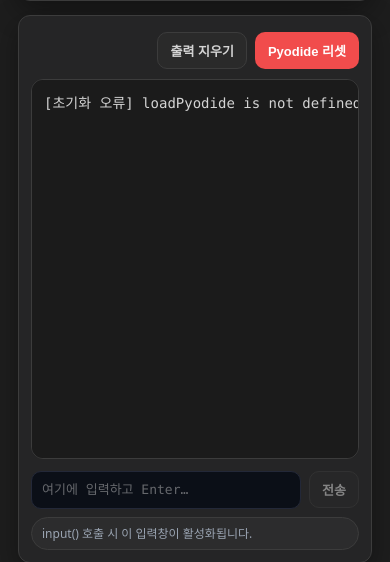
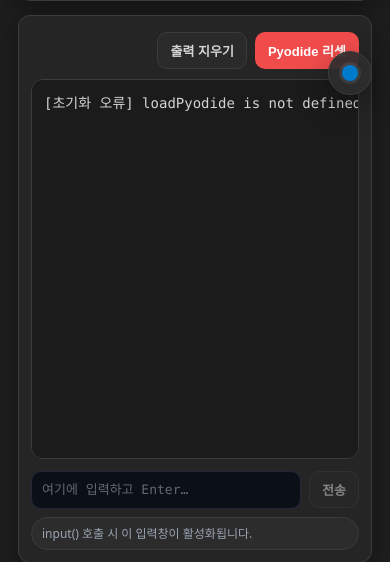
Before and after one commit to jeongbin-0509/kPython, a Flask app: page / in a window 390 px wide. Shown: the part 659-1221 px from the top of the page. Run offline with Flask 3, Linux system fonts and the light colour scheme; some libraries are stand-ins or nearby versions.

Commit message:
divapink theme added

```diff
--- a/static/css/style.css
+++ b/static/css/style.css
@@ -264,3 +264,66 @@ button.danger:hover{ filter: brightness(1.05); }
 
 a{ color: var(--accent-2); text-decoration: none; }
 a:hover{ text-decoration: underline; }
+
+.fab{
+  position: fixed;
+  right: 18px;
+  bottom: 18px;
+  width: 44px;
+  height: 44px;
+  border-radius: 999px;
+  display: grid;
+  place-items: center;
+  z-index: 9999;
+
+  border: 1px solid var(--line);
+  background: rgba(45,45,45,.92);
+  color: var(--text);
+  box-shadow: var(--shadow);
+}
+
+.fab:hover{ filter: brightness(1.08); }
+.fab:active{ transform: translateY(1px); }
+
+.fab-dot{
+  width: 16px;
+  height: 16px;
+  border-radius: 999px;
+  background: var(--accent-2);
+  box-shadow: 0 0 0 3px rgba(255,255,255,.08);
+}
+
+/* 작은 화면에서 키보드/콘솔 가리지 않게 살짝 올림 */
+@media (max-width: 520px){
+  .fab{ bottom: 90px; }
+}
+
+/* =========================================================
+   Themes (override only CSS variables)
+   Apply by: document.documentElement.dataset.theme = "..."
+   ========================================================= */
+
+/* 기본값은 이미 :root 에 있으므로 여기서는 추가 테마만 정의 */
+
+/* Light */
+:root[data-theme="divapink"]{
+  /* Backgrounds */
+  --bg: #140b12;          /* 아주 어두운 자주-블랙 */
+  --surface: #1c0f18;     /* 패널 */
+  --surface-2: #26121f;   /* 툴바/입력 */
+
+  /* Lines */
+  --line: #3a1a2d;
+
+  /* Text */
+  --text: #f6eaf1;
+  --muted: #c7a6b8;
+
+  /* Accents */
+  --accent: #ff4fa3;     /* 메인 버튼 (Diva Pink) */
+  --accent-2: #ff79bd;   /* 커서/포커스/포인트 */
+  --danger: #ff5c7a;
+
+  /* Shadow */
+  --shadow: 0 10px 30px rgba(255,79,163,.25);
+}
--- a/static/javascript/script.js
+++ b/static/javascript/script.js
@@ -201,3 +201,51 @@ window.addEventListener("load", () => {
   boot();
   updateLineNumbers();
 });
+
+/* Diva Pink theme 추가 */
+(function () {
+  const THEMES = ["vscode", "divapink"]; // ← 디바핑크 하나만 추가
+  const STORAGE_KEY = "hangpy.theme";
+
+  function applyTheme(theme) {
+    const root = document.documentElement;
+
+    if (!theme || theme === "vscode") {
+      root.removeAttribute("data-theme");
+      localStorage.setItem(STORAGE_KEY, "vscode");
+      return;
+    }
+
+    root.setAttribute("data-theme", theme);
+    localStorage.setItem(STORAGE_KEY, theme);
+  }
+
+  function getCurrentTheme() {
+    const saved = localStorage.getItem(STORAGE_KEY);
+    if (saved && THEMES.includes(saved)) return saved;
+    return "vscode";
+  }
+
+  function nextTheme(current) {
+    const i = THEMES.indexOf(current);
+    return THEMES[(i + 1) % THEMES.length];
+  }
+
+  applyTheme(getCurrentTheme());
+
+  function initFab() {
+    const fab = document.getElementById("themeFab");
+    if (!fab) return;
+
+    fab.addEventListener("click", () => {
+      const cur = getCurrentTheme();
+      applyTheme(nextTheme(cur));
+    });
+  }
+
+  if (document.readyState === "loading") {
+    document.addEventListener("DOMContentLoaded", initFab);
+  } else {
+    initFab();
+  }
+})();
--- a/templates/index.html
+++ b/templates/index.html
@@ -12,6 +12,11 @@
   <header>
     <h1>HangPy — Pyodide Web IDE</h1>
     <div id="status" class="status">Initializing…</div>
+
+    <button id="themeFab" class="fab" type="button" aria-label="테마 변경" title="테마 변경">
+      <span class="fab-dot" aria-hidden="true"></span>
+    </button>
+
   </header>
 
   <div class="wrap">
```
